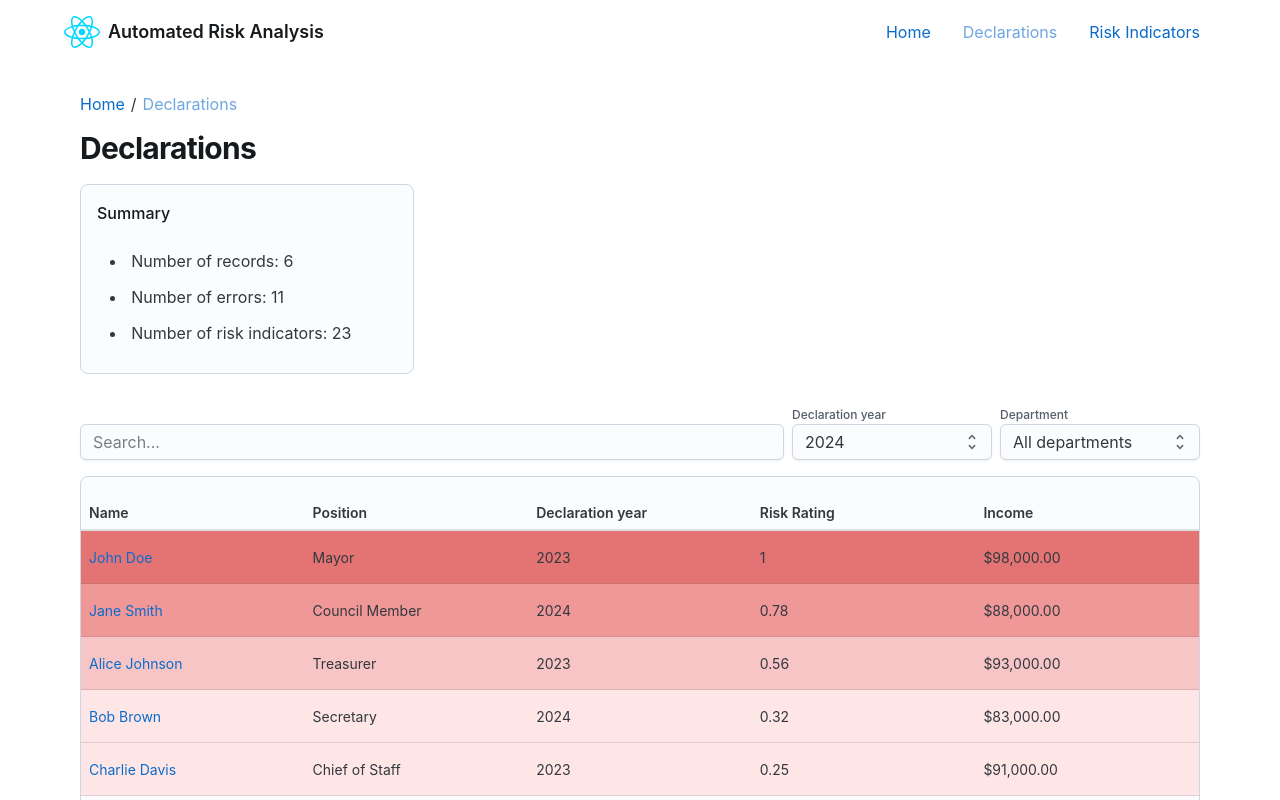
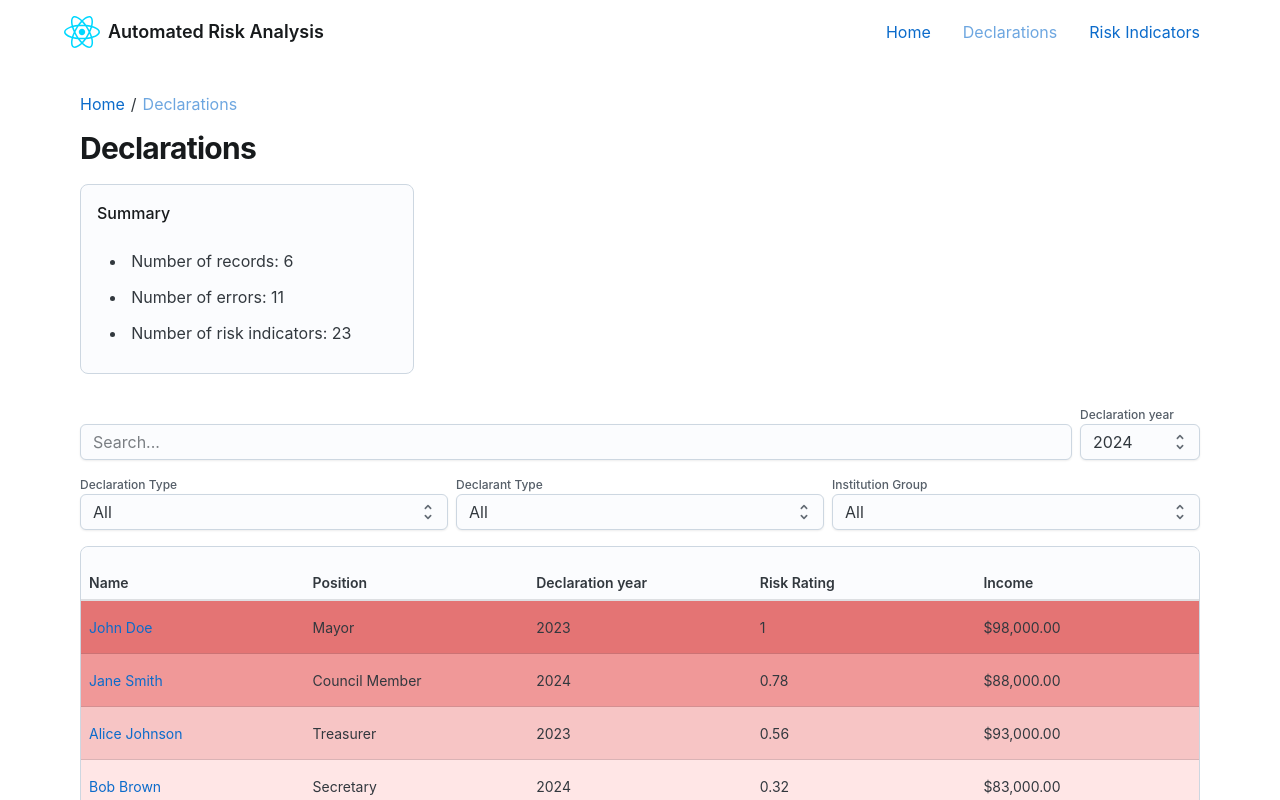
Before and after one commit to watsondoc/anti-corruption-hackathon, a React (Vite) app in the folder aras-client/: page /declarations in a window 1280 px wide. Shown: the top 800 px of the page. Built offline with nearby package versions, Linux system fonts and the light colour scheme.

Commit message:
use correct filter options on declarations page

```diff
--- a/aras-client/src/pages/declarations.tsx
+++ b/aras-client/src/pages/declarations.tsx
@@ -14,6 +14,7 @@ import {
   Link,
   List,
   ListItem,
+  Stack,
   Typography,
 } from "@mui/joy";
 import { Layout } from "../components/layout";
@@ -22,7 +23,7 @@ import { ArasSelect } from "../components/select";
 import { formatCurrency } from "../utils";
 import { HOME, DECLARATIONS } from "../breadcrumbs";
 import { useQuery } from "react-query";
-import { useMemo, useState } from "react";
+import { useEffect, useMemo, useState } from "react";
 import debounce from "debounce";
 
 interface Declaration {
@@ -168,78 +169,151 @@ const SearchInput = (props: InputProps) => {
   return <Input {...props} placeholder="Search..." />;
 };
 
-const defaultDepartment = 'All departments';
-const departmentOptions = [
-  'All departments',
-  "Finance",
-  "Human Resources",
-  "Legal",
-  "Public Works",
-  "Parks and Recreation",
+const defaultInstitution = "All";
+const institutionOptions = [
+  defaultInstitution,
+  "ՀՀ Նախագահ",
+  "Գործադիր իշխանություն",
+  "Օրենսդիր իշխանություն",
+  "Դատական իշխանություն",
+  "Տեղական ինքնակառավարման մարմիններ",
+  "Ինքնավար և անկախ մարմիններ",
+  "Այլ",
 ];
 
-const defaultYear = '2024';
+const defaultDeclarantType = "All";
+const declarantTypeOptions = [
+  defaultDeclarantType,
+  "Ընտանիքի անդամ",
+  "Պաշտոնատար անձ",
+];
+
+const defaultDeclarationType = "All";
+const declarationTypeOptions = [
+  defaultDeclarationType,
+  "Ստանձնելու",
+  "Դադարեցնելու",
+];
+
+const defaultYear = "2024";
 const yearOptions = ["2021", "2022", "2023", "2024"];
 yearOptions.reverse();
 
-const defaultQuery = '';
+const defaultQuery = "";
 const defaultData: Declaration[] = [];
 
 interface FilterProps {
-  onFiltersChange: (year: string, department: string, query: string) => void;
+  onFiltersChange: (
+    query: string,
+    year: string,
+    declarationType: string,
+    declarantType: string,
+    institutionType: string
+  ) => void;
 }
 
 export const Filters = ({ onFiltersChange }: FilterProps) => {
+  const [query, setQuery] = useState(defaultQuery);
   const [year, setYear] = useState<string>(defaultYear);
-  const [department, setDepartment] = useState<string>(defaultDepartment);
-  const [query, setQuery] = useState(defaultQuery);
+  const [declarantType, setDeclarantType] = useState(defaultDeclarantType);
+  const [declarationType, setDeclarationType] = useState(
+    defaultDeclarationType
+  );
+  const [institutionType, setInstitutionType] =
+    useState<string>(defaultInstitution);
 
-  const handleFiltersChange = useMemo(() => {
-    return debounce((year: string, department: string, query: string) => {
-      onFiltersChange(year, department, query);
-    }, 400);
-  }, [onFiltersChange])
+  const handleFiltersChange = useMemo(
+    () =>
+      debounce((
+        query: string,
+        year: string,
+        declarationType: string,
+        declarantType: string,
+        institutionType: string,
+      ) => {
+        onFiltersChange(query, year, declarationType, declarantType, institutionType);
+      }),
+    [onFiltersChange]
+  );
 
-  return <Box mt={2} display="flex" gap={1} alignItems="end" flexWrap="wrap">
-    <Box flex="1 0 250px">
-      <SearchInput onChange={(e) => {
+  useEffect(() => {
+    handleFiltersChange(query, year, declarationType, declarantType, institutionType);
+  }, [query, year, declarationType, declarantType, institutionType, onFiltersChange]);
+
+  return (
+    <Stack mt={2} direction="column" gap={2}>
+      <Stack gap={1} alignItems="end" direction="row">
+        <Box flex="1 1">
+          <SearchInput
+            onChange={(e) => {
               const q = e.target.value || defaultQuery;
               setQuery(q);
-        handleFiltersChange(year, department, q);
-      }}/>
+            }}
+          />
         </Box>
-    <Box flex="0 0 200px">
+        <Box flex="0 1 120px">
           <ArasSelect
             label="Declaration year"
             options={yearOptions}
             onChange={(_e, v) => {
               const y = v || defaultYear;
               setYear(y);
-          handleFiltersChange(y, department, query);
-        }}/>
+            }}
+          />
         </Box>
-    <Box flex="0 0 200px">
+      </Stack>
+      <Stack gap={1} alignItems="end" direction="row">
+        <Box flex="1 1 200px">
           <ArasSelect
-        label="Department"
-        options={departmentOptions}
+            label="Declaration Type"
+            options={declarationTypeOptions}
             onChange={(_e, v) => {
-          const d = v || defaultDepartment;
-          setDepartment(d)
-          handleFiltersChange(year, d, query);
-      }}/>
+              const d = v || defaultDeclarationType;
+              setDeclarationType(d);
+            }}
+          />
         </Box>
+        <Box flex="1 1 200px">
+          <ArasSelect
+            label="Declarant Type"
+            options={declarantTypeOptions}
+            onChange={(_e, v) => {
+              const d = v || defaultDeclarantType;
+              setDeclarantType(d);
+            }}
+          />
         </Box>
-}
+
+        <Box flex="1 1 200px">
+          <ArasSelect
+            label="Institution Group"
+            options={institutionOptions}
+            onChange={(_e, v) => {
+              const d = v || defaultInstitution;
+              setInstitutionType(d);
+            }}
+          />
+        </Box>
+      </Stack>
+    </Stack>
+  );
+};
 
 export const DeclarationsPage = () => {
   const [page, setPage] = useState(1);
   const [pageSize, setPageSize] = useState(10);
-  const [filters, setFilters] = useState({ year: defaultYear, department: defaultDepartment, query: defaultQuery });
+  const [filters, setFilters] = useState({
+    query: defaultQuery,
+    year: defaultYear,
+    declarationType: defaultDeclarationType,
+    declarantType: defaultDeclarantType,
+    institution: defaultInstitution,
+  });
 
   const declarations = useQuery({
     queryKey: ["declarations", { filters, pageSize, page }],
     queryFn: async () => {
-      console.log('fetching data', page, pageSize, filters );
+      console.log("fetching data", page, pageSize, filters);
       await new Promise((resolve) => setTimeout(resolve, 1000));
       return { data, total: data.length };
     },
@@ -269,14 +343,15 @@ export const DeclarationsPage = () => {
           </List>
         </CardContent>
       </Card>
-      <Filters onFiltersChange={(year, department, query) => {
-        setFilters({ year, department, query });
+      <Filters
+        onFiltersChange={(query, year, declarationType, declarantType, institution ) => {
+          setFilters({ query, year, declarationType, declarantType, institution });
           setPage(1);
-      }}/>
+        }}
+      />
       <Card sx={{ p: 0, gap: 0 }}>
         <ArasTable
           table={table}
-
           onNextPage={() => setPage(page + 1)}
           onPrevPage={() => setPage(page - 1)}
           onPageSizeChange={(size) => {
```
Lines whose indentation alone changed are shown as unchanged.
